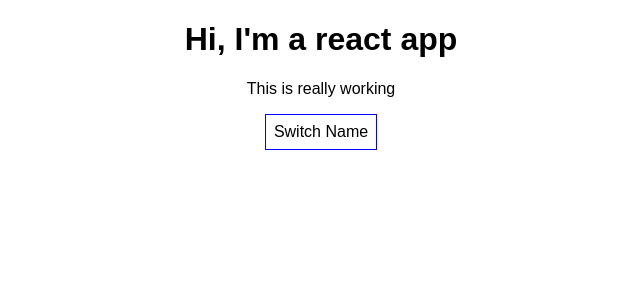
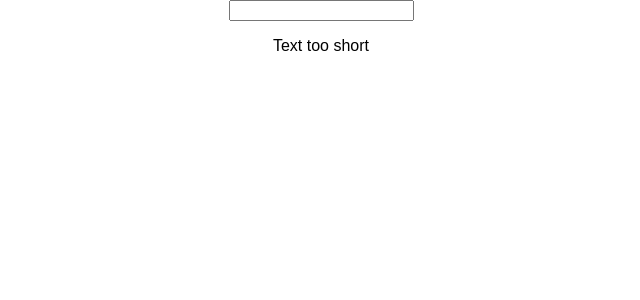
Before and after one commit to soulyana/react-basics, a React (Create React App) app: page / in a window 1280 px wide. Shown: the top 300 px of the page, without its empty margins (319-959 px from the left). Built offline with nearby package versions, Linux system fonts and the light colour scheme.

Commit message:
assignment2

```diff
--- a/src/App.js
+++ b/src/App.js
@@ -1,88 +1,38 @@
 import React, { Component } from 'react';
 import './App.css';
-import Person from './Person/Person'; // omit js becaue added by build workflow
+import Validation from './Validation/Validation';
+import Char from './Char/Char';
 
-//stateful "smart", "container" components b/c they contain state of app. Only have a few > easier to maintain
-
+//stateful "smart", "container" components b/c they contain state of app. Only have a few => easier to maintain
 class App extends Component {
   state = {
-    persons: [
-      { id: 'abc', name: 'Max', age: 28 },
-      { id: 'def', name: 'Manu', age: 29 },
-      { id: 'ghi', name: 'Stephanie', age: 26 }
-    ],
-    otherState: 'some other value',
-    showPersons: false
-  };
-
-  // two-way binding
-  nameChangedHandler = (event, id) => {
-    const personIndex = this.state.persons.findIndex(p => {
-      return p.id === id;
-    });
-
-    // new obj copy with old obj info
-    const person = {...this.state.persons[personIndex]};
-    person.name = event.target.value;
-
-    const persons = [...this.state.persons];
-    persons[personIndex] = person;
-
-    this.setState({
-     persons: persons
-    });
+    userInput: ''
   }
 
-  //immutable state update
-  deletePersonHandler = (personIndex) => {
-    // const persons = this.state.persons.slice(); // new copy
-    const persons = [...this.state.persons]; // new copied array
-    persons.splice(personIndex, 1);
-    this.setState({persons: persons});
+  inputChangedHandler = (event) => {
+    this.setState({userInput: event.target.value})
   }
 
-  togglePersonsHandler = () => {
-    const doesShow = this.state.showPersons;
-    this.setState({ showPersons: !doesShow });
+  deleteCharHandler = (index) => {
+    const text = this.state.userInput.split('');
+    text.splice(index, 1);
+    const updatedText = text.join('');
+    this.setState({userInput: updatedText});
   }
 
   render() {
-    //inline styles restrict ability to use full css features
-    // use to scope to a style and only applies to a single el
-    const style = {
-      backgroundColor: 'white',
-      font: 'inherit',
-      border: '1px solid blue',
-      padding: '8px',
-      cursor: 'pointer'
-    };
-
-    let persons = null;
-
-    if (this.state.showPersons) {
-      persons = (
-        <div>
-          {this.state.persons.map((person, index) => {
-            return <Person
-            click={() => this.deletePersonHandler(index)}
-            name={person.name}
-            age={person.age}
-            key={person.id}
-            changed={(event) => this.nameChangedHandler(event, person.id)}/>
-          })}
-        </div>
-      );
-    }
+    // splits into an array of strings so map can work
+    const charList = this.state.userInput.split('').map((char, index) => {
+      return <Char character={char} key={index} clicked={() => this.deleteCharHandler(index)}/>;
+    });
 
     return (
       // Only 1 root element that you return
       <div className="App">
-        <h1>Hi, I'm a react app</h1>
-        <p>This is really working</p>
-        {/* pass a reference dont use () b/c it'll execute immediately */}
-        <button style={style}
-          onClick={this.togglePersonsHandler}>Switch Name</button>
-        {persons}
+        <input type="text" onChange={this.inputChangedHandler} value={this.state.userInput}/>
+        <p>{this.state.userInput}</p>
+        <Validation inputLength={this.state.userInput.length} />
+        {charList}
       </div>
     );
   }
--- /dev/null
+++ b/src/Char/Char.js
@@ -0,0 +1,20 @@
+import React from 'react';
+
+const Char = (props) => {
+    //inline style
+    const style = {
+        display: 'inline-block',
+        padding: '16px',
+        textAlign: 'center',
+        margin: '16px',
+        border: '1px solid black'
+    };
+
+    return(
+        <div style={style} onClick={props.clicked}>
+            {props.character}
+        </div>
+    );
+};
+
+export default Char;
--- a/src/Person/Person.css
+++ /dev/null
@@ -1,8 +0,0 @@
-.Person {
-    width: 60%;
-    margin: 16px auto;
-    border: 1px solid #eee;
-    box-shadow: 0 2px 3px #ccc;
-    padding: 16px;
-    text-align: center;
-}
--- a/src/Person/Person.js
+++ /dev/null
@@ -1,18 +0,0 @@
-// componenet is just a functions that returns jsx
-// ES6 is best practice for react
-// function name is lowercase and same name as componenet
-// stateless "dumb", "presentational" component b/c it has no internal state mgmt
-import React from 'react';
-import './Person.css';
-
-const person = (props) => {
-    return (
-        <div className="Person">
-            <p onClick={props.click}>I'm a {props.name} and I am {props.age} years old!</p>
-            <p>{props.children}</p>
-            <input type="text" onChange={props.changed} value={props.name}/>
-        </div>
-    )
-};
-
-export default person;
--- /dev/null
+++ b/src/Validation/Validation.js
@@ -0,0 +1,17 @@
+import React from 'react';
+
+const Validation = (props) => {
+    let validationMessage = 'Text long enough';
+
+    if (props.inputLength <= 5) {
+        validationMessage = 'Text too short';
+    }
+    return (
+        <div>
+            {/* {props.inputLength > 5 ? <p>Text long enough</p> : <p>Text too short</p>} */}
+            <p>{validationMessage}</p>
+        </div>
+    );
+};
+
+export default Validation;
```
